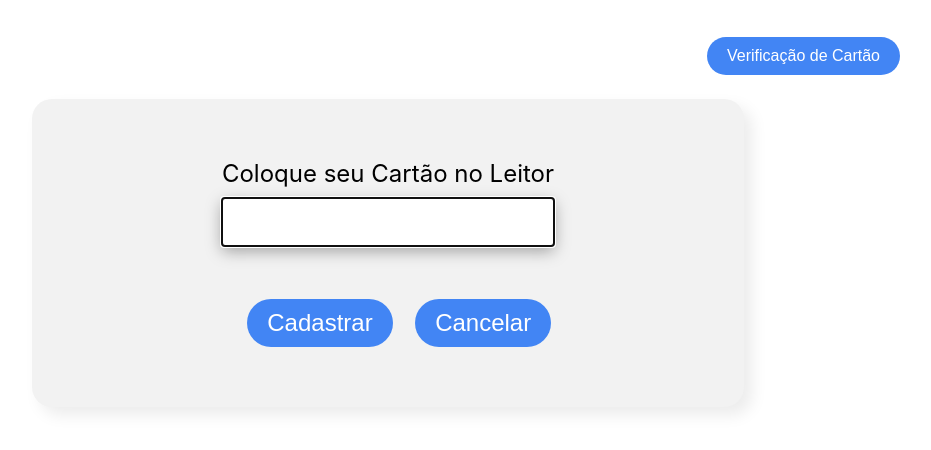
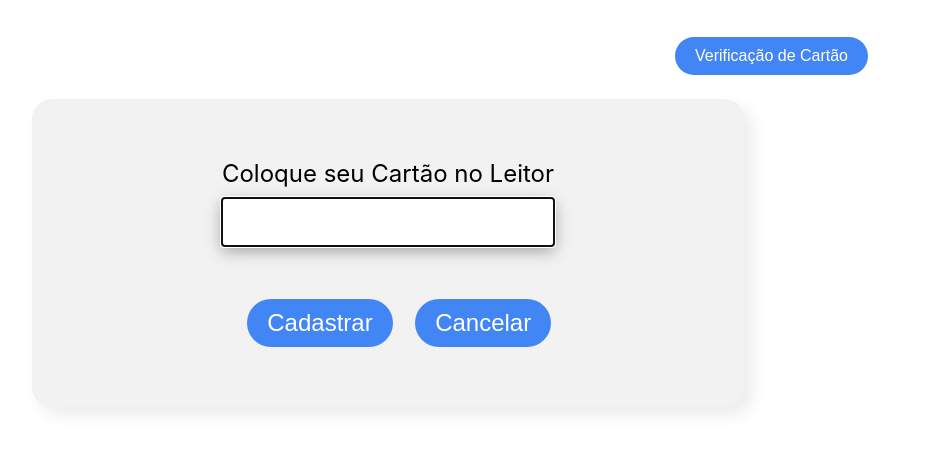
Before and after one commit to marmundo/autoatendimento-ssc, a React (Create React App) app: page /leituraCartao in a window 1280 px wide. Shown: the top 450 px of the page, without its empty margins (252-1183 px from the left). Built offline with nearby package versions, Linux system fonts and the light colour scheme.

Commit message:
remove css especifico

```diff
--- a/src/Paginas/FormularioSUAP/FormularioSUAP.css
+++ /dev/null
@@ -1,8 +0,0 @@
-#verifica-nfc {
-  display: flex;
-  justify-content: flex-end;
-  margin-left: 5%;
-}
-#verifica-nfc .botao {
-  font-size: medium;
-}
--- a/src/Paginas/FormularioSUAP/index.js
+++ b/src/Paginas/FormularioSUAP/index.js
@@ -6,7 +6,6 @@ import { useNavigate } from 'react-router-dom';
 import { validMatricula } from "utils/Regex";
 import Botao from "../../componentes/Botao";
 import CampoTexto from "../../componentes/CampoTexto";
-import './FormularioSUAP.css';
 
 const Formulario = (props) => {
   const { matricula, setMatricula, setToken, setNome, setEmail, setFoto, getUserSUAPInformation, loginSUAP } = useUsuarioContext()
```
